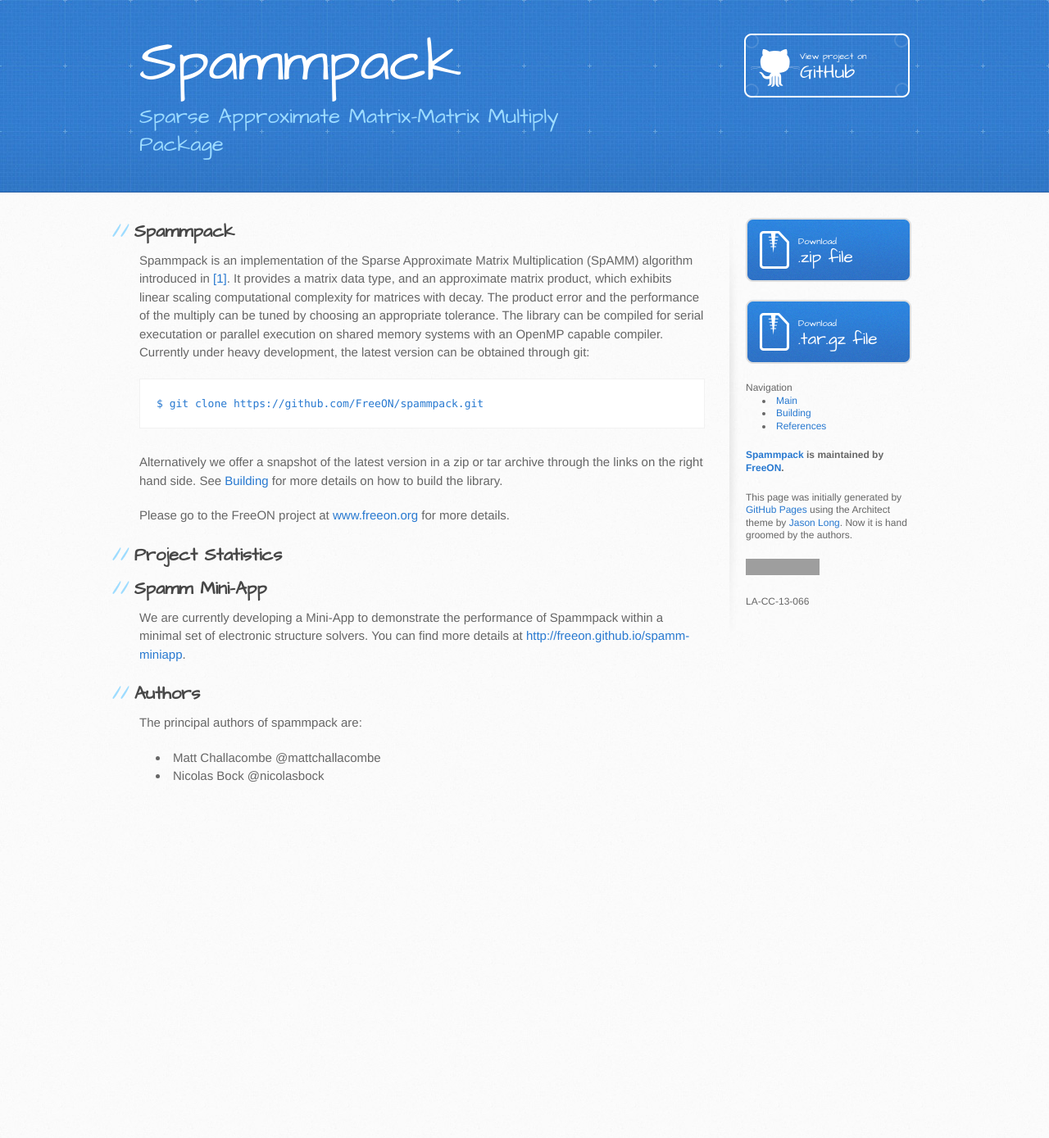
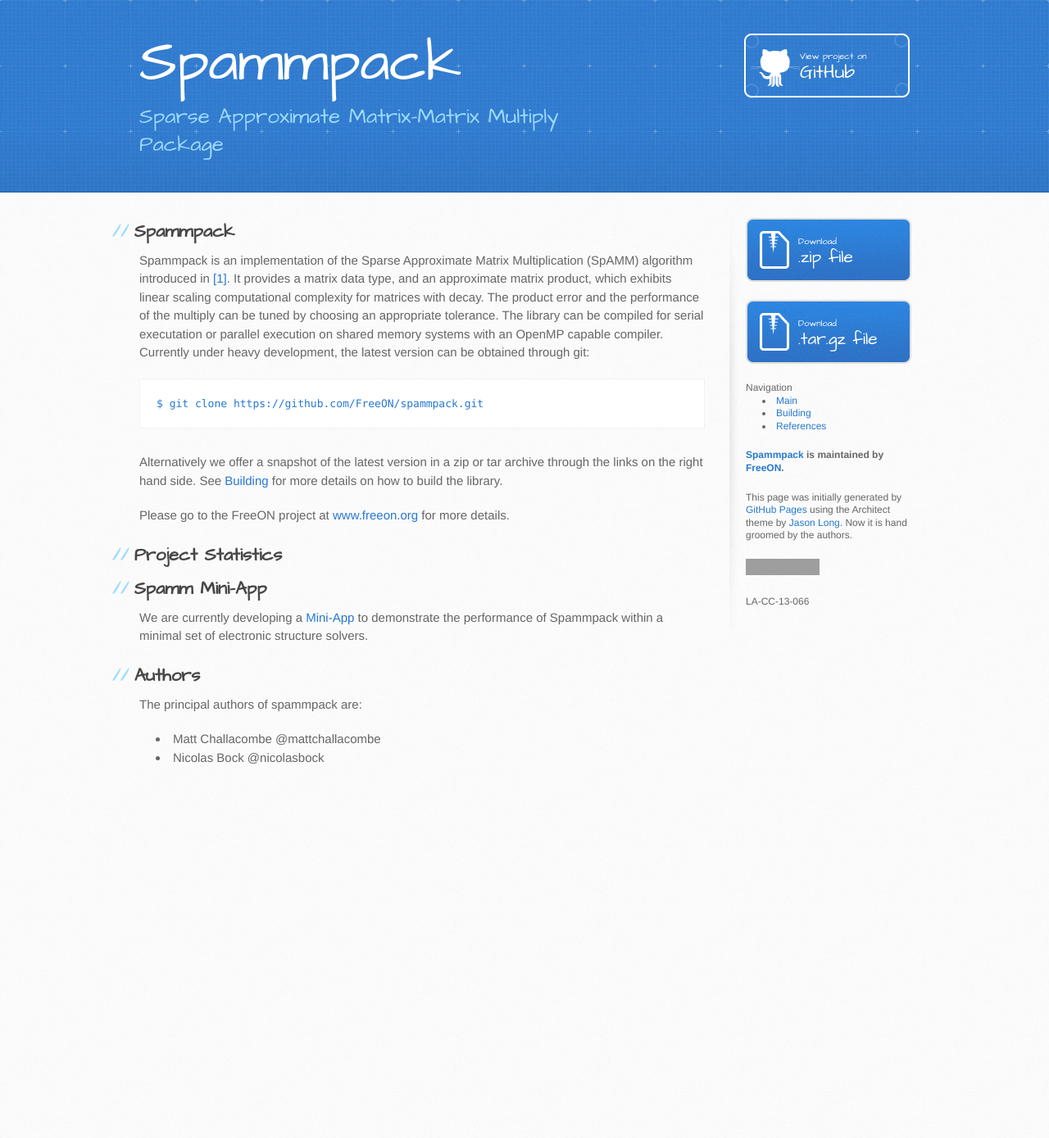
Before and after one commit to FreeON/spammpack, a Jekyll site: the page built from index.md, in a window 1280 px wide. Shown: the whole page at 82% size. Built offline with Jekyll 4.4.1, drawn with Linux system fonts in a browser that asks for light colours; a script that is not in the unit is left out; grey boxes are pictures that could not be loaded.

Commit message:
Update link.

```diff
--- a/index.md
+++ b/index.md
@@ -32,10 +32,9 @@ Project Statistics
 Spamm Mini-App
 --------------
 
-We are currently developing a Mini-App to demonstrate the performance of
-Spammpack within a minimal set of electronic structure solvers. You can find
-more details at
-[http://freeon.github.io/spamm-miniapp](http://freeon.github.io/spamm-miniapp).
+We are currently developing a
+[Mini-App](http://freeon.github.io/spamm-miniapp) to demonstrate the
+performance of Spammpack within a minimal set of electronic structure solvers.
 
 Authors
 -------
```
